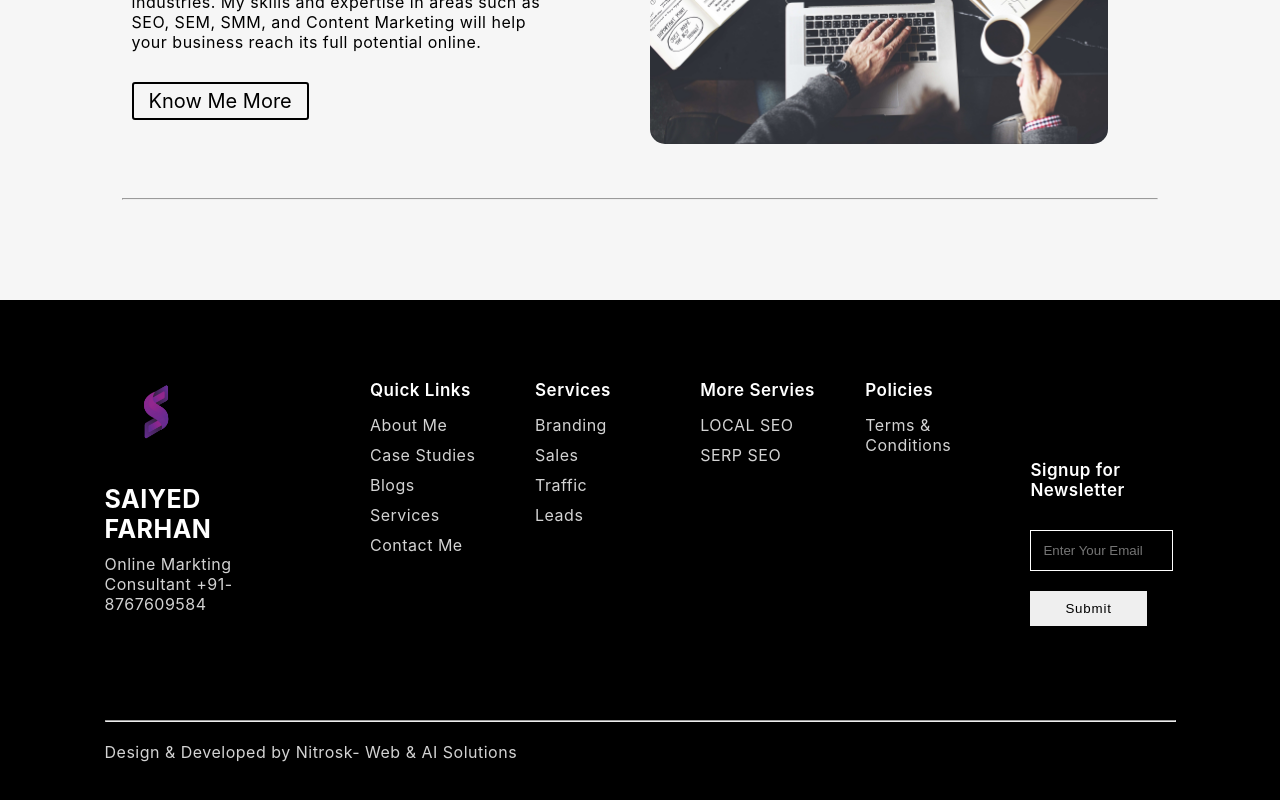
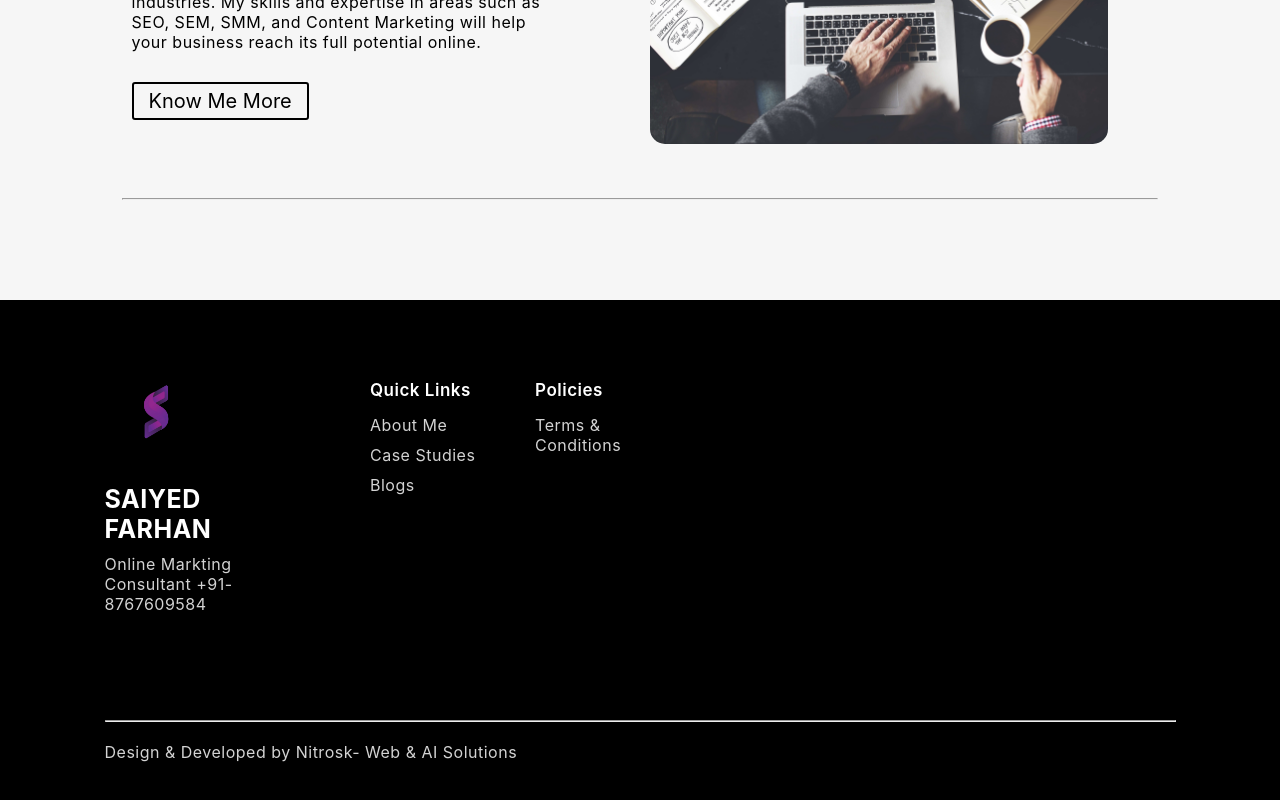
Before and after one commit to midnyt01/saiyed-farhan, a Next.js app in the folder client/: page / in a window 1280 px wide. Shown: the part 1048-1848 px from the top of the page. Built offline with nearby package versions, Linux system fonts and the light colour scheme; no server answers.

Commit message:
update footer

```diff
--- a/client/src/components/footer/footer.js
+++ b/client/src/components/footer/footer.js
@@ -154,35 +154,35 @@ const Footer = () => {
                     <LinkItem href="/saiyed-farhan"> About Me</LinkItem>
                     <LinkItem href="/casestudies"> Case Studies</LinkItem>
                     <LinkItem href="/blogs"> Blogs</LinkItem>
-                    <LinkItem href="digital-marketing-services/branding"> Services</LinkItem>
-                    <LinkItem href="/contact-me"> Contact Me</LinkItem>
+                    {/* <LinkItem href="digital-marketing-services/branding"> Services</LinkItem> */}
+                    {/* <LinkItem href="/contact-me"> Contact Me</LinkItem> */}
                 </SectionWrapper>
 
-                <SectionWrapper>
+                {/* <SectionWrapper>
                     <LinkHeader>Services</LinkHeader>
                     <LinkItem href="/digital-marketing-services/branding"> Branding</LinkItem>
                     <LinkItem href="/digital-marketing-services/sales"> Sales</LinkItem>
                     <LinkItem href="/digital-marketing-services/traffic"> Traffic</LinkItem>
                     <LinkItem href="/digital-marketing-services/leads"> Leads</LinkItem>
-                </SectionWrapper>
+                </SectionWrapper> */}
 
-                <SectionWrapper>
+                {/* <SectionWrapper>
                     <LinkHeader>More Servies</LinkHeader>
                     <LinkItem href="/digital-marketing-services/traffic"> LOCAL SEO</LinkItem>
                     <LinkItem href="/digital-marketing-services/traffic"> SERP SEO</LinkItem>
-                </SectionWrapper>
+                </SectionWrapper> */}
 
                 <SectionWrapper>
                     <LinkHeader>Policies</LinkHeader>
                     <LinkItem href="/"> Terms & Conditions</LinkItem>
                 </SectionWrapper>
 
-                <NewsletterWrapper>
+                {/* <NewsletterWrapper>
                     <LinkHeader>Signup for Newsletter</LinkHeader>
                     <NewsletterInput placeholder="Enter Your Email" />
                     <br></br>
                     <NewsletterSubmit>Submit</NewsletterSubmit>
-                </NewsletterWrapper>
+                </NewsletterWrapper> */}
             </ExtraLinksContainer>
         </Wrapper>
         <HR />
```
